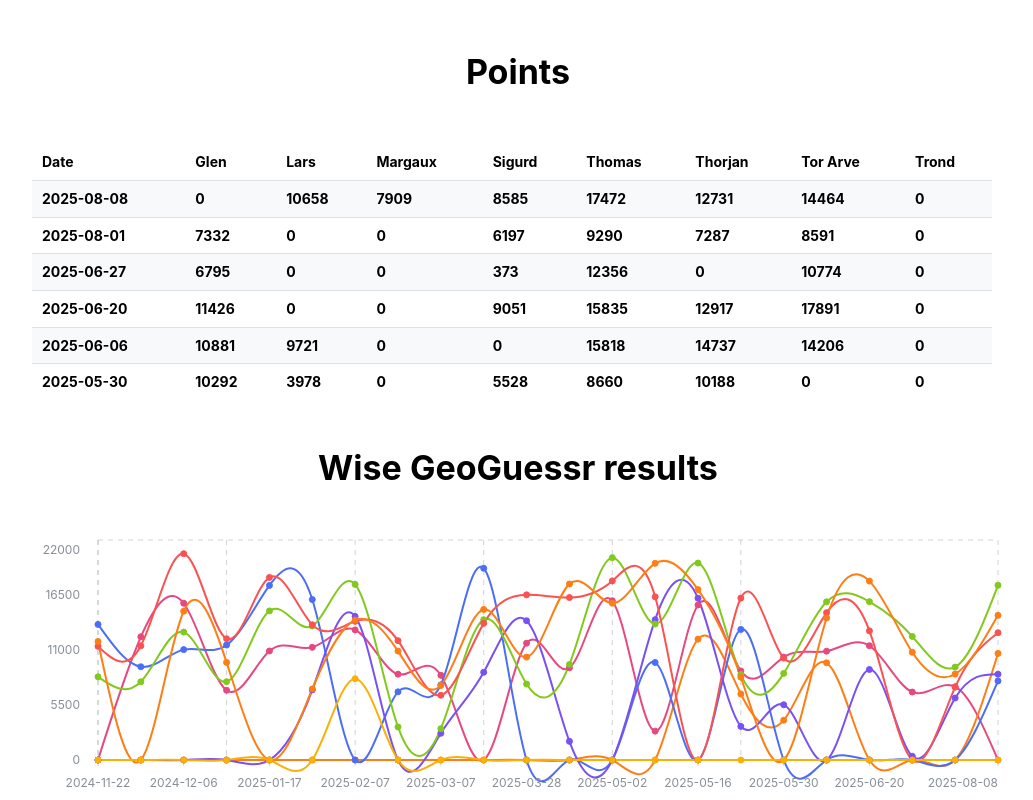
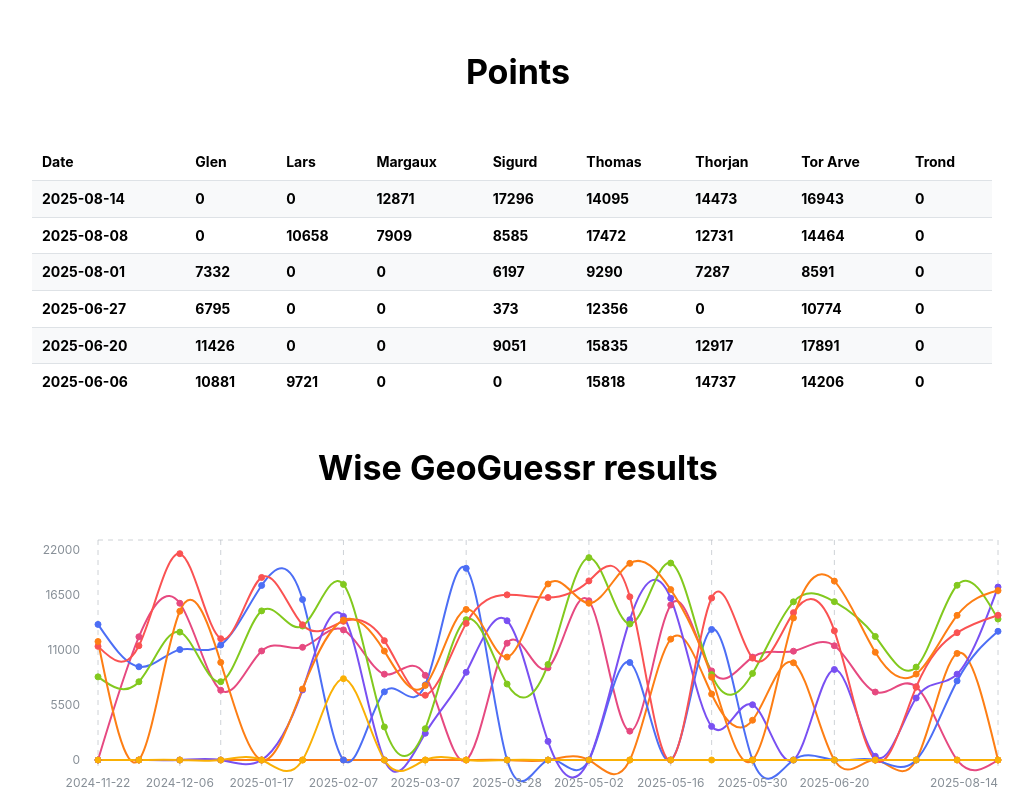
Before and after one commit to glensorbo/wise-geoguessr, a React (Vite) app: page / in a window 1280 px wide. Shown: the top 800 px of the page, without its empty margins (122-1155 px from the left). Built offline with nearby package versions, Linux system fonts and the light colour scheme.

Commit message:
Scores for week 33 (#165)

```diff
--- a/src/data.ts
+++ b/src/data.ts
@@ -12,6 +12,18 @@
 export type Player = (typeof players)[number];
 
 export const data: Record<'date' | Player | 'Winner', string | number>[] = [
+  {
+    date: '2025-08-14',
+    Glen: 0,
+    Thomas: 14095,
+    Margaux: 12871,
+    Thorjan: 14473,
+    'Tor Arve': 16943,
+    Sigurd: 17296,
+    Trond: 0,
+    Lars: 0,
+    Winner: 'Sigurd',
+  },
   {
     date: '2025-08-08',
     Glen: 0,
```
